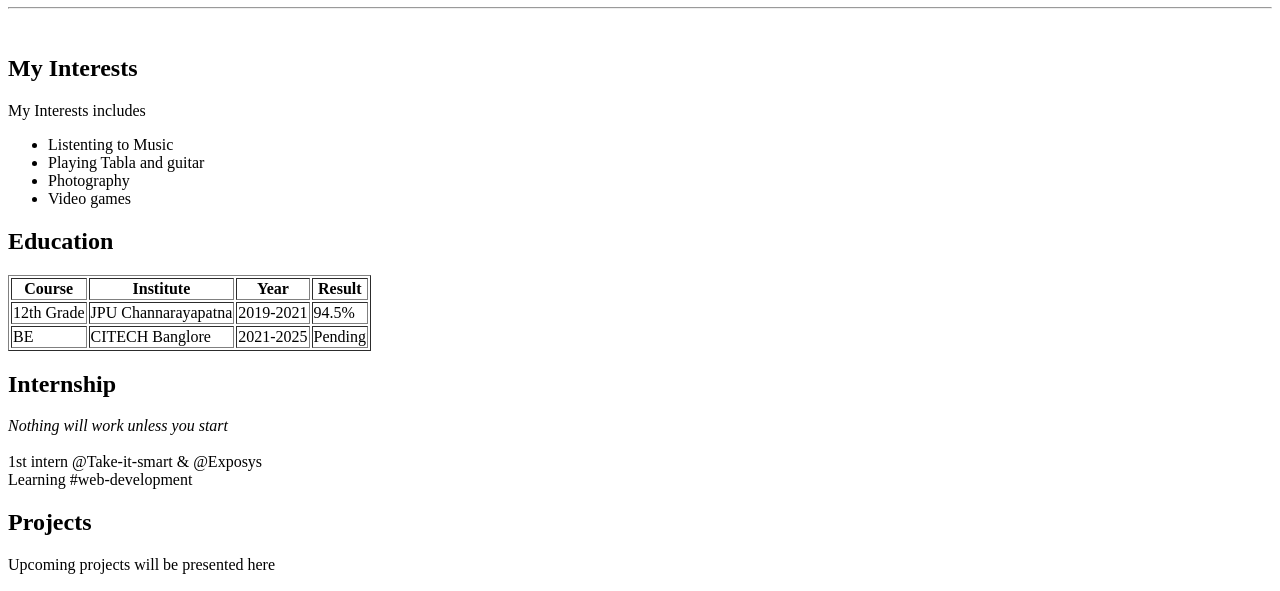
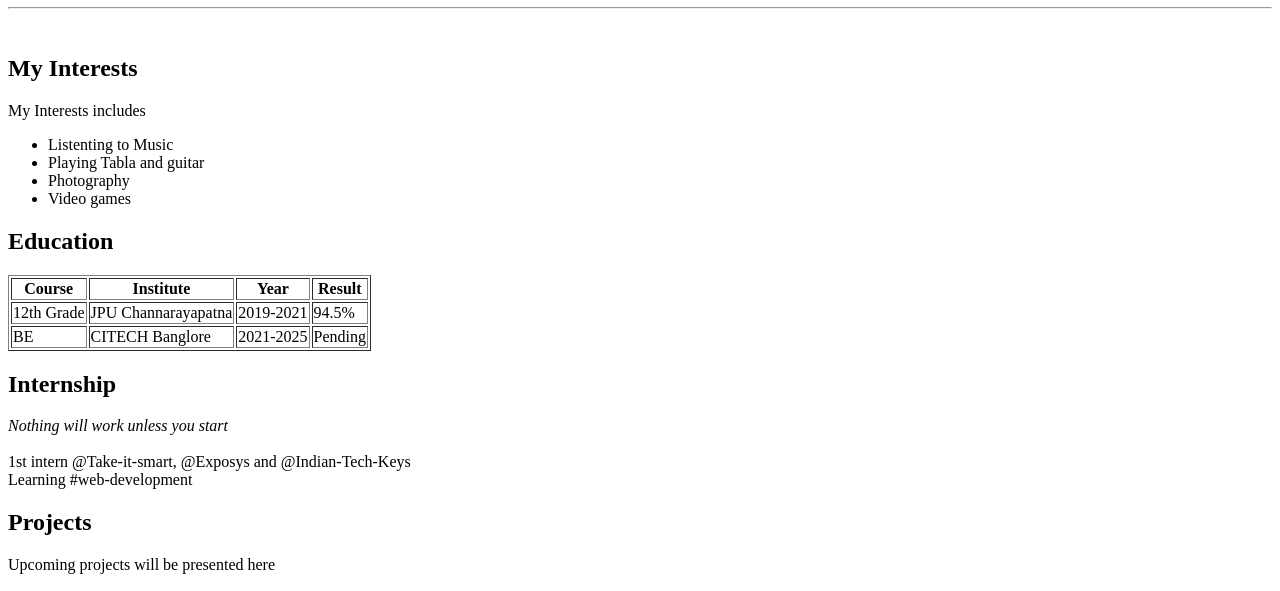
Before and after one commit to ramprasad-bharadwaj/resume, a plain HTML site: page index.html in a window 1280 px wide. Shown: the part 353-944 px from the top of the page. Drawn offline with Linux system fonts and the light colour scheme.

Commit message:
Update index.html

```diff
--- a/index.html
+++ b/index.html
@@ -78,7 +78,7 @@
         <h2 id="2nd">Internship</h2>
         <emp> <i> Nothing will work unless you start </i> </emp>
         <br><br>
-        <div>1st intern @Take-it-smart & @Exposys <br> Learning #web-development
+        <div>1st intern @Take-it-smart, @Exposys and @Indian-Tech-Keys <br> Learning #web-development
         </div>
     </section>
     <section>
```
